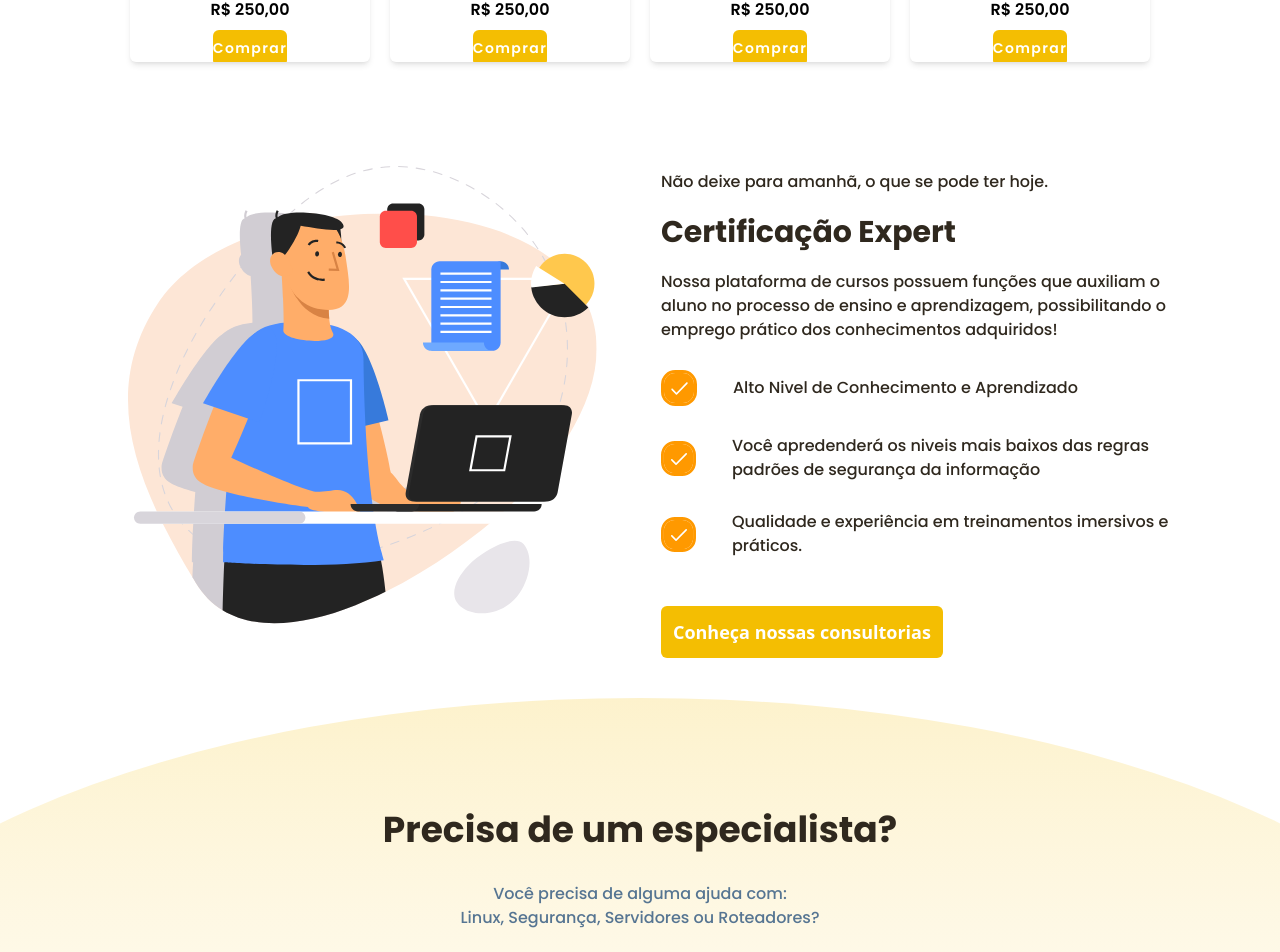
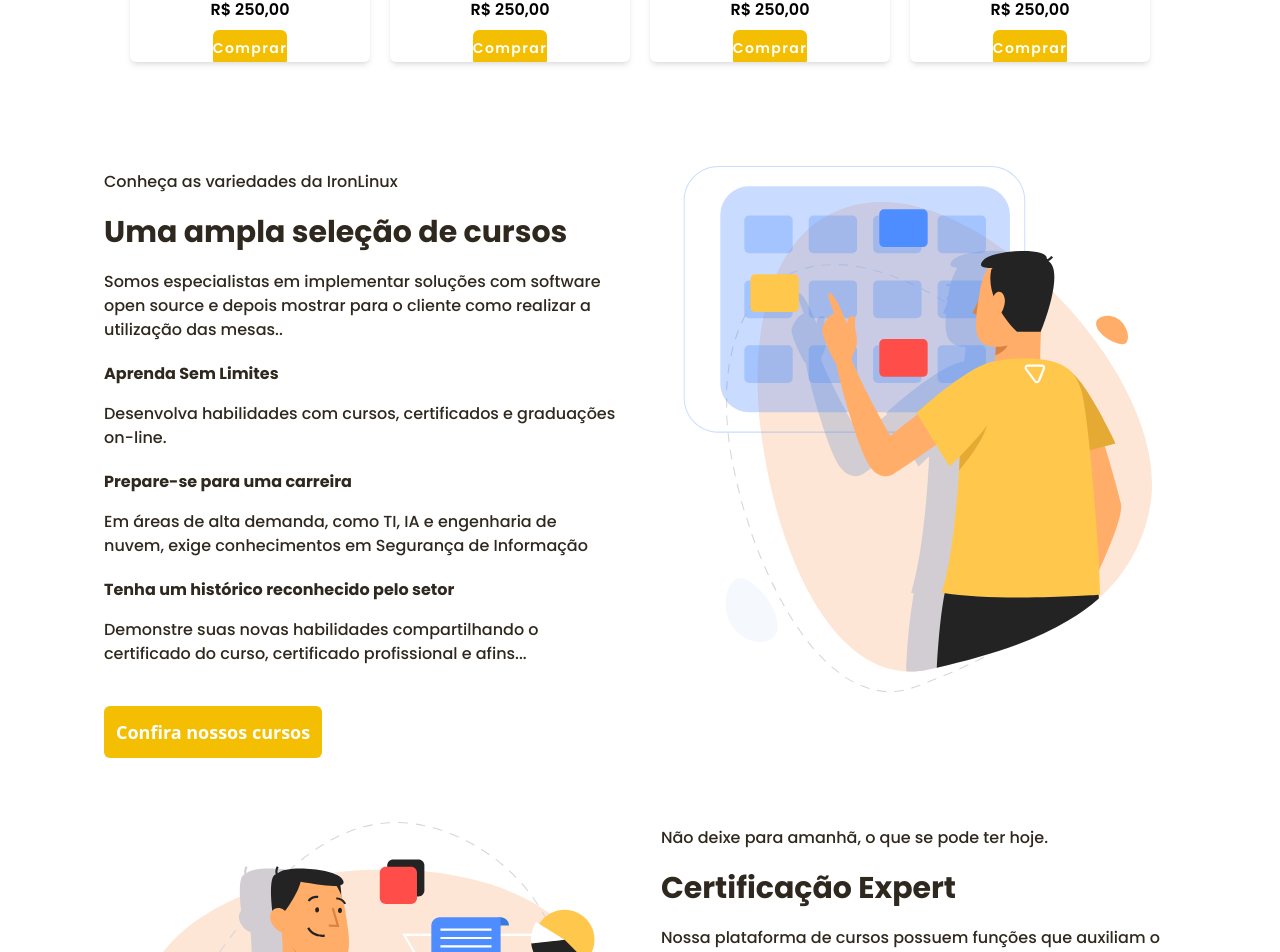
Before and after one commit to EDnotSheeran/IronLinux, a Next.js app: page / in a window 1280 px wide. Shown: the part 1271-2223 px from the top of the page. Built offline with nearby package versions, Linux system fonts and the light colour scheme.

Commit message:
feat: nova section de variedades e cursos

```diff
--- a/src/components/Sections/Certification.tsx
+++ b/src/components/Sections/Certification.tsx
@@ -1,6 +1,4 @@
 import React from 'react';
-
-import { ButtonGold } from '@components/Buttons';
 
 const Certification: React.FC = ({ children }) => {
   return (
--- /dev/null
+++ b/src/components/Sections/Varieties.tsx
@@ -0,0 +1,56 @@
+import React from 'react';
+
+const Varieties: React.FC = ({ children }) => {
+  return (
+    <section className="md:max-w-2xl lg:max-w-4xl xl:max-w-6xl 2xl:max-w-7xl mx-auto mb-10 flex gap-10 px-10 flex-col-reverse lg:flex-row-reverse">
+      <div className="w-full lg:w-1/2 p-6">
+        <img src="/man-touching.svg" alt="man-touching" />
+      </div>
+      <div className="w-full lg:w-1/2 mt-7">
+        <p className="text-grey-500 font-medium text-sm md:text-base">
+          Conheça as variedades da IronLinux
+        </p>
+        <h3 className="text-grey-500 font-bold text-3xl my-5">
+          Uma ampla seleção de cursos
+        </h3>
+        <p className="text-grey-500 font-medium text-sm md:text-base">
+          Somos especialistas em implementar soluções com software open source e
+          depois mostrar para o cliente como realizar a utilização das mesas..
+        </p>
+        <div className="my-5">
+          <p className="text-grey-500 font-bold text-sm md:text-base mb-4">
+            Aprenda Sem Limites
+          </p>
+          <p className="text-grey-500 font-medium text-sm md:text-base">
+            Desenvolva habilidades com cursos, certificados e graduações
+            <br />
+            on-line.
+          </p>
+        </div>
+        <div className="my-5">
+          <p className="text-grey-500 font-bold text-sm md:text-base mb-4">
+            Prepare-se para uma carreira
+          </p>
+          <p className="text-grey-500 font-medium text-sm md:text-base">
+            Em áreas de alta demanda, como TI, IA e engenharia de nuvem, exige
+            conhecimentos em Segurança de Informação
+          </p>
+        </div>
+        <div className="my-5">
+          <p className="text-grey-500 font-bold text-sm md:text-base mb-4">
+            Tenha um histórico reconhecido pelo setor
+          </p>
+          <p className="text-grey-500 font-medium text-sm md:text-base">
+            Demonstre suas novas habilidades compartilhando o certificado do
+            curso, certificado profissional e afins...
+          </p>
+        </div>
+        <button className="bg-gold text-white font-bold text-base md:text-lg rounded-md p-3 mt-5">
+          Confira nossos cursos
+        </button>
+      </div>
+    </section>
+  );
+};
+
+export default Varieties;
--- a/src/components/Sections/index.tsx
+++ b/src/components/Sections/index.tsx
@@ -5,3 +5,4 @@ export { default as ContactSection } from './ContactSection';
 export { default as RecentPosts } from './RecentPosts';
 export { default as NeedASuperHero } from './NeedASuperHero';
 export { default as Certification } from './Certification';
+export { default as Varieties } from './Varieties';
--- a/src/pages/index.tsx
+++ b/src/pages/index.tsx
@@ -9,6 +9,7 @@ import {
   RecentPosts,
   NeedASuperHero,
   Certification,
+  Varieties,
 } from '@components/Sections';
 
 const Home: React.FC = () => {
@@ -20,6 +21,7 @@ const Home: React.FC = () => {
       <MainSection />
       <SpecialtiesSection />
       <CoursesSection />
+      <Varieties />
       <Certification />
       <NeedASuperHero />
       <RecentPosts />
```
Also changed, not shown: public/man-touching.svg (added).
